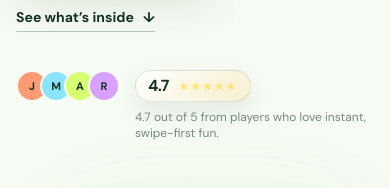
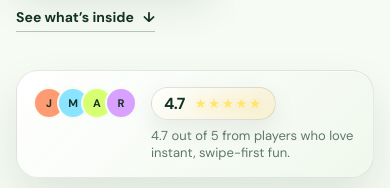
Before and after one commit to RoiGerber/PlaygroundSite, a website: page index.html in a window 390 px wide. Shown: the part 656-844 px from the top of the page. Drawn offline with Linux system fonts and the light colour scheme.

```diff
--- a/index.html
+++ b/index.html
@@ -44,6 +44,7 @@
           <a href="#creators">Creators</a>
           <a href="#contact">Contact</a>
           <a href="#faq">FAQ</a>
+          <a href="#contact">Contact</a>
         </nav>
 
         <div class="nav-actions">
@@ -73,6 +74,7 @@
         <a href="#creators">Creators</a>
         <a href="#contact">Contact</a>
         <a href="#faq">FAQ</a>
+        <a href="#contact">Contact</a>
       </nav>
     </header>
 
@@ -527,7 +529,7 @@
             <span class="section-kicker">CONTACT</span>
             <h2>Contact Us</h2>
             <p>
-              We’re open to investor conversations, co-operations, and simple
+              We're open to investor conversations, co-operations, and simple
               questions from anyone curious about Playground.
             </p>
             <a class="contact-mail" href="mailto:playgroundjune2026@gmail.com">
--- a/styles.css
+++ b/styles.css
@@ -378,14 +378,27 @@ h3 {
 .hero-proof {
   display: flex;
   align-items: center;
-  gap: 15px;
+  gap: 18px;
   margin-top: 38px;
-  color: #75897c;
+  width: fit-content;
+  max-width: min(100%, 520px);
+  padding: 18px 20px;
+  border: 1px solid rgba(20, 50, 34, 0.1);
+  border-radius: 24px;
+  background:
+    linear-gradient(135deg, rgba(255, 255, 255, 0.94), rgba(238, 247, 234, 0.9)),
+    rgba(255, 255, 255, 0.88);
+  box-shadow:
+    0 22px 46px rgba(20, 50, 34, 0.1),
+    inset 0 1px 0 rgba(255, 255, 255, 0.65);
+  color: var(--muted);
   font-size: 12px;
+  backdrop-filter: blur(14px);
 }
 
 .avatar-stack {
   display: flex;
+  flex-shrink: 0;
 }
 
 .avatar {
@@ -2263,6 +2276,7 @@ h3 {
 .footer-links a {
   color: #667d6f;
   font-size: 12px;
+  overflow-wrap: anywhere;
   transition: color .2s;
 }
 
@@ -2505,6 +2519,21 @@ h3 {
 
   .hero-proof {
     align-items: flex-start;
+    gap: 14px;
+    padding: 16px;
+    border-radius: 22px;
+  }
+
+  .hero-proof-copy::before {
+    font-size: 34px;
+  }
+
+  .hero-proof-copy span {
+    font-size: 13px;
+  }
+
+  .stars-image {
+    width: 138px;
   }
 
   .hero-visual {
```
Also changed, not shown: assets/images/4.7stars.png (added).
